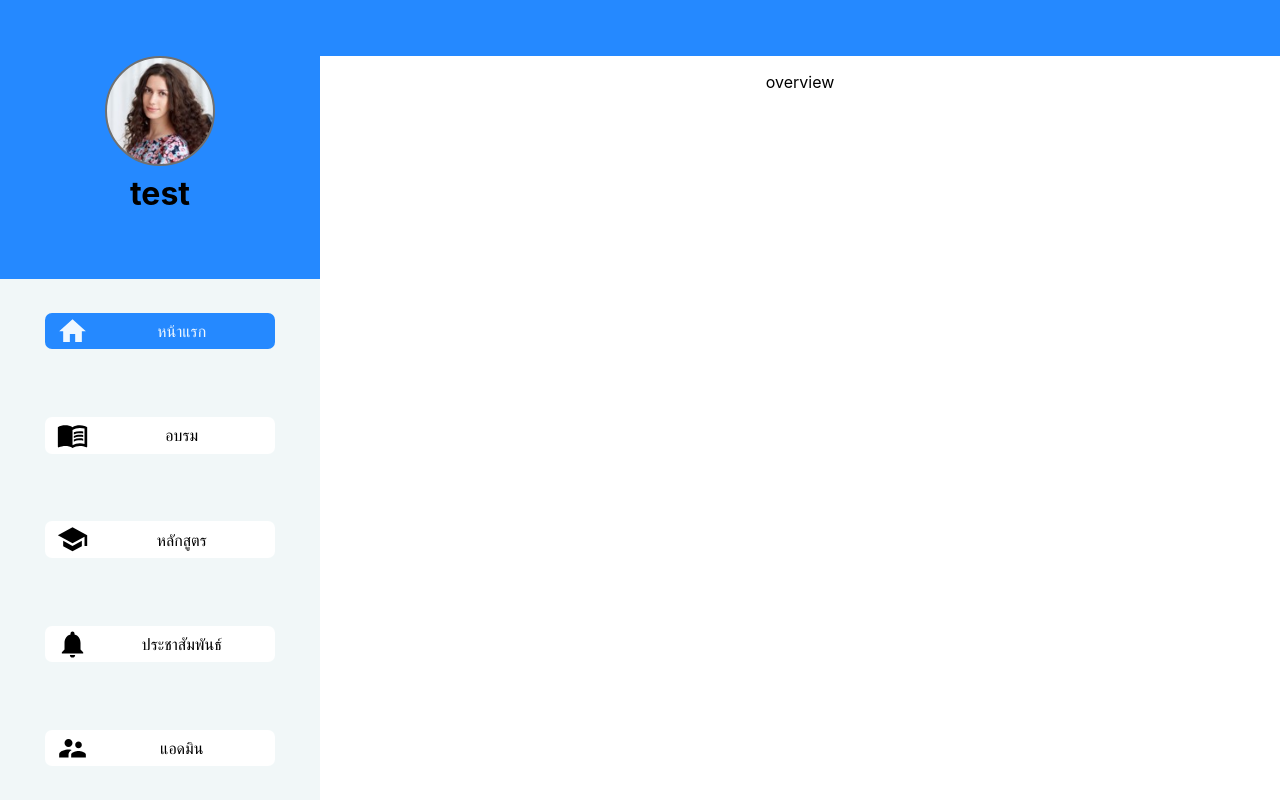
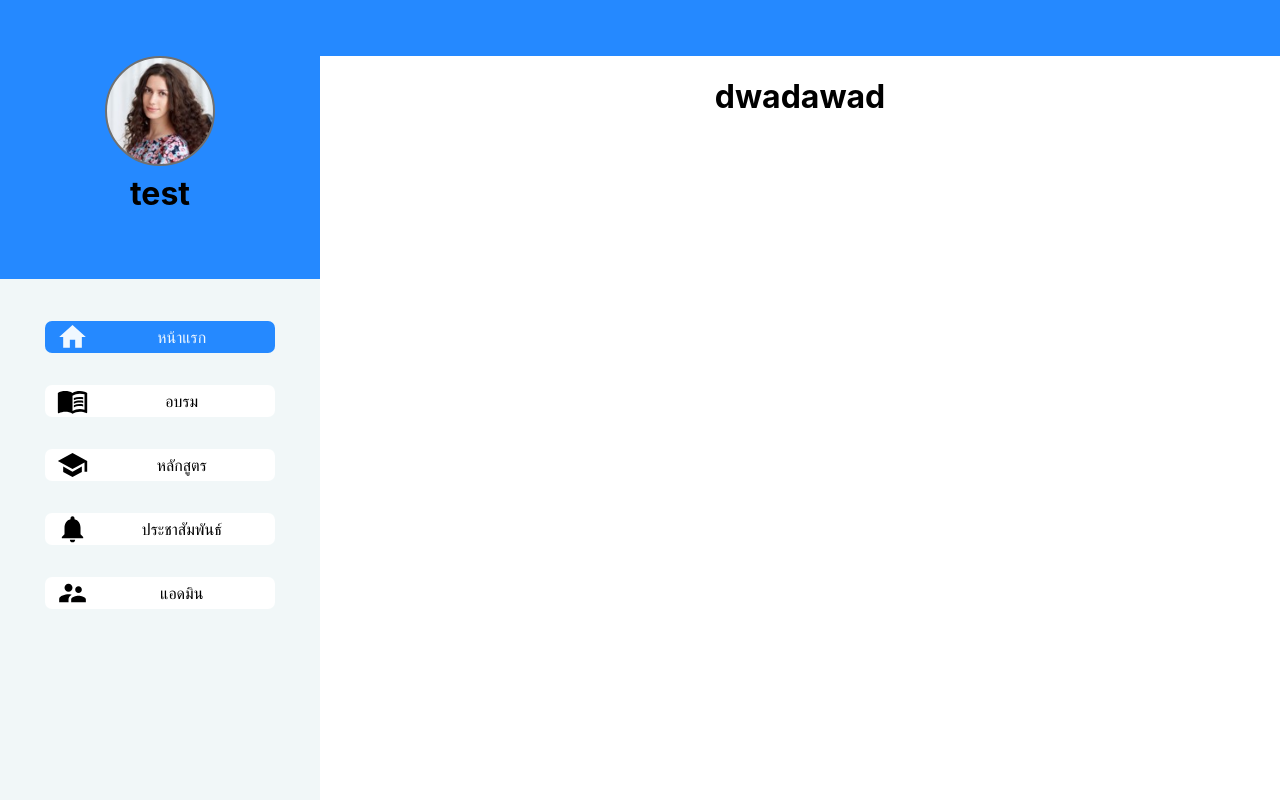
Before and after one commit to IVYSS/Public-Relations-Sytem-for-AI, a React (Create React App) app: page /admin/overview in a window 1280 px wide. Built offline with nearby package versions, Linux system fonts and the light colour scheme.

Commit message:
Test Overview

```diff
--- a/src/components/Admin/Overview/Overview.js
+++ b/src/components/Admin/Overview/Overview.js
@@ -0,0 +1,4 @@
+function Overview() {
+  return <h1>dwadawad</h1>;
+}
+export default Overview;
--- a/src/components/Admin/Sidebar/Sidebar.js
+++ b/src/components/Admin/Sidebar/Sidebar.js
@@ -40,7 +40,7 @@ const useStyles = makeStyles((sidebar) => ({
   bodyListMenu: {
     justifyContent: "center",
     alignItems: "center",
-    height: "70%",
+    height: "50%",
   },
   list_menu: {
     height: "7%",
@@ -52,7 +52,7 @@ const useStyles = makeStyles((sidebar) => ({
   },
   side_bar_icon: {
     fontSize: "2rem",
-    height: "100%",
+    height: "50%",
     paddingLeft: "5%",
   },
 }));
@@ -126,7 +126,9 @@ function Sidebar() {
                 {test}
               </Grid>
               <Grid container className={styles.bodyListMenu}>
-                {renderLink}
+                <Grid container item xs={12}>
+                  {renderLink}
+                </Grid>
               </Grid>
             </Grid>
           </Grid>
@@ -134,7 +136,7 @@ function Sidebar() {
           <Grid item xs={9} className={styles.body} spacing={0}>
             <Switch>
               <Route path="/admin/overview" exact>
-                <p>overview</p>
+                <Overview />
               </Route>
               <Route path="/admin/academic">
                 <Academic />
```
